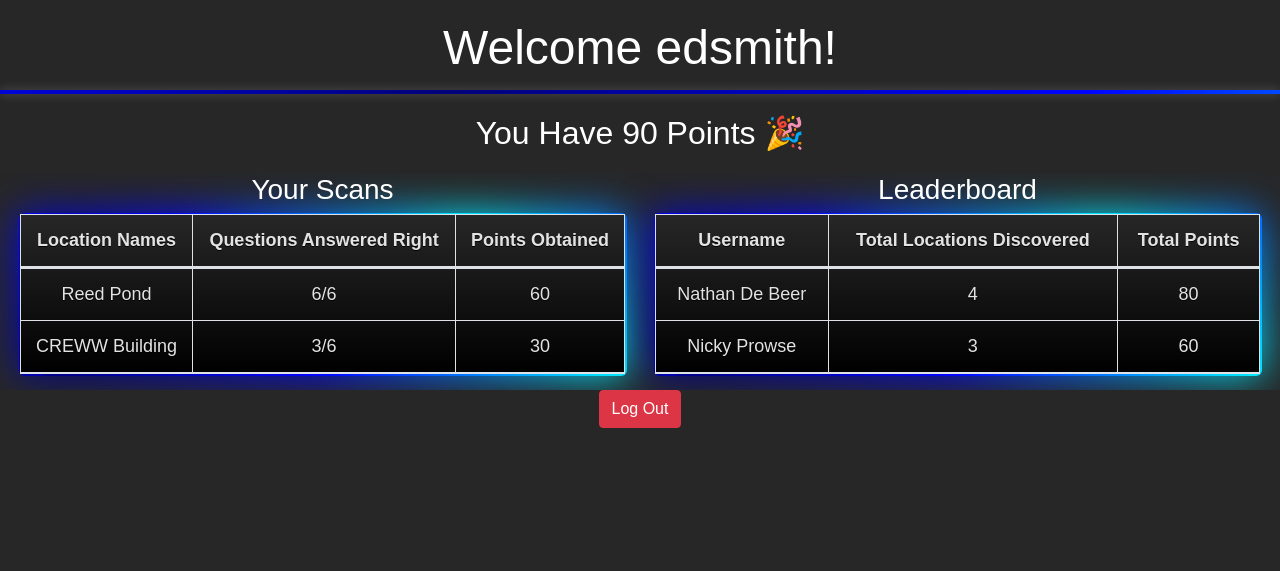
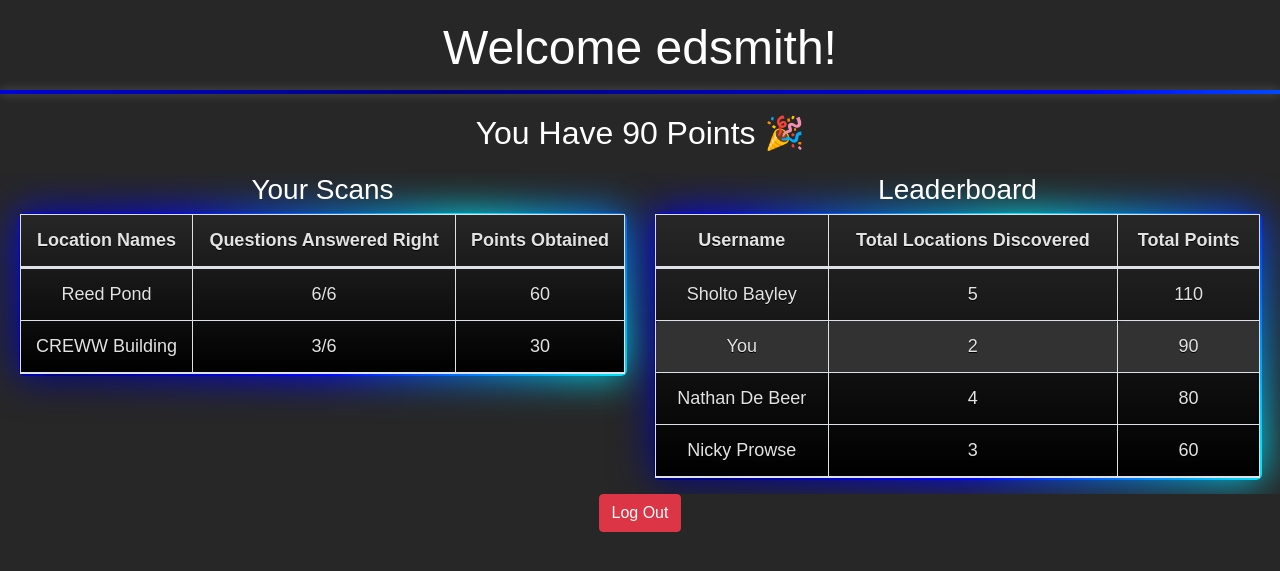
Before and after one commit to EdSmith8563/ecoScan, a Django app: page / in a window 1280 px wide. Shown: the part 58-629 px from the top of the page. Run offline with Django 4.2, Linux system fonts and the light colour scheme; a user stored in the database is signed in; some libraries are stand-ins or nearby versions.

Commit message:
jquery highlight row

```diff
--- a/static/accounts/styles/baseStyles.css
+++ b/static/accounts/styles/baseStyles.css
@@ -78,6 +78,9 @@ body {
     text-shadow: 0 1px 0 #000;
     font-size: large;
 }
+.lighter-row td {
+    background-color: #323232; /* Define the lighter color for the cells */
+}
 
 .table:before,
 .table:after {
--- a/templates/base.html
+++ b/templates/base.html
@@ -84,6 +84,16 @@
                         <tbody>
                             <!-- Add your table rows here -->
                             <tr>
+                                <td>Sholto Bayley</td>
+                                <td>5</td>
+                                <td>110</td>
+                            </tr>
+                            <tr>
+                                <td>You</td>
+                                <td>2</td>
+                                <td>90</td>
+                            </tr>
+                            <tr>
                                 <td>Nathan De Beer</td>
                                 <td>4</td>
                                 <td>80</td>
@@ -112,10 +122,22 @@
 
         </div>
     </main>
-
     <!-- Bootstrap JS (optional, only if you need Bootstrap JavaScript components) -->
-    <script src="https://code.jquery.com/jquery-3.5.1.slim.min.js"></script>
+    <script src="https://ajax.googleapis.com/ajax/libs/jquery/3.5.1/jquery.min.js"></script>
     <script src="https://cdn.jsdelivr.net/npm/@popperjs/core@2.5.3/dist/umd/popper.min.js"></script>
+    <script>
+        $(document).ready(function(){
+            // Loop through each row in the table
+            $('tbody tr').each(function(){
+                // Check if any cell in the row contains the text 'You'
+                if ($(this).find('td:contains("You")').length > 0) {
+                    console.log("hello");
+                    // Add a class to the row to change its color
+                    $(this).addClass('lighter-row');
+                }
+            });
+        });
+    </script>
 </body>
 
 </html>
```
